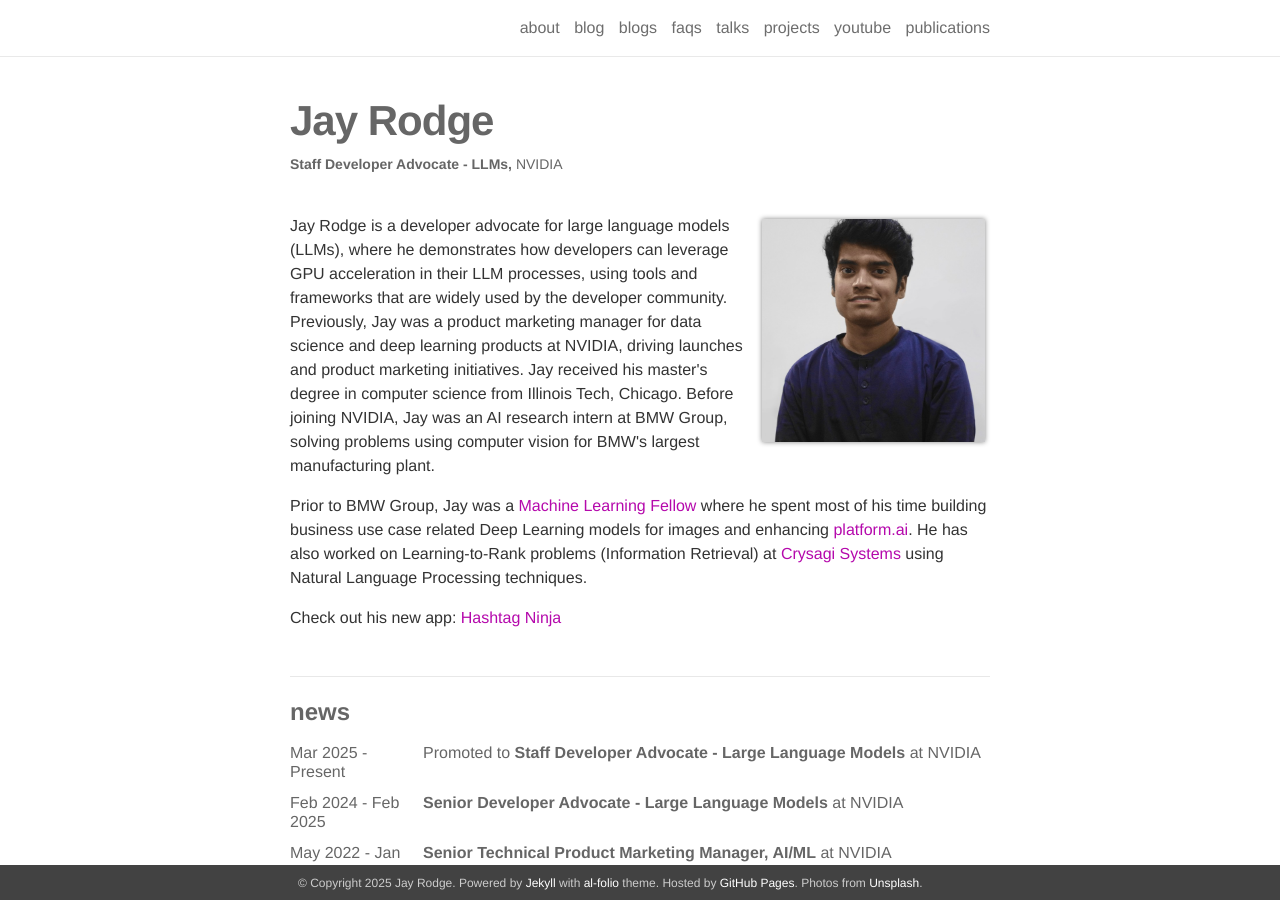
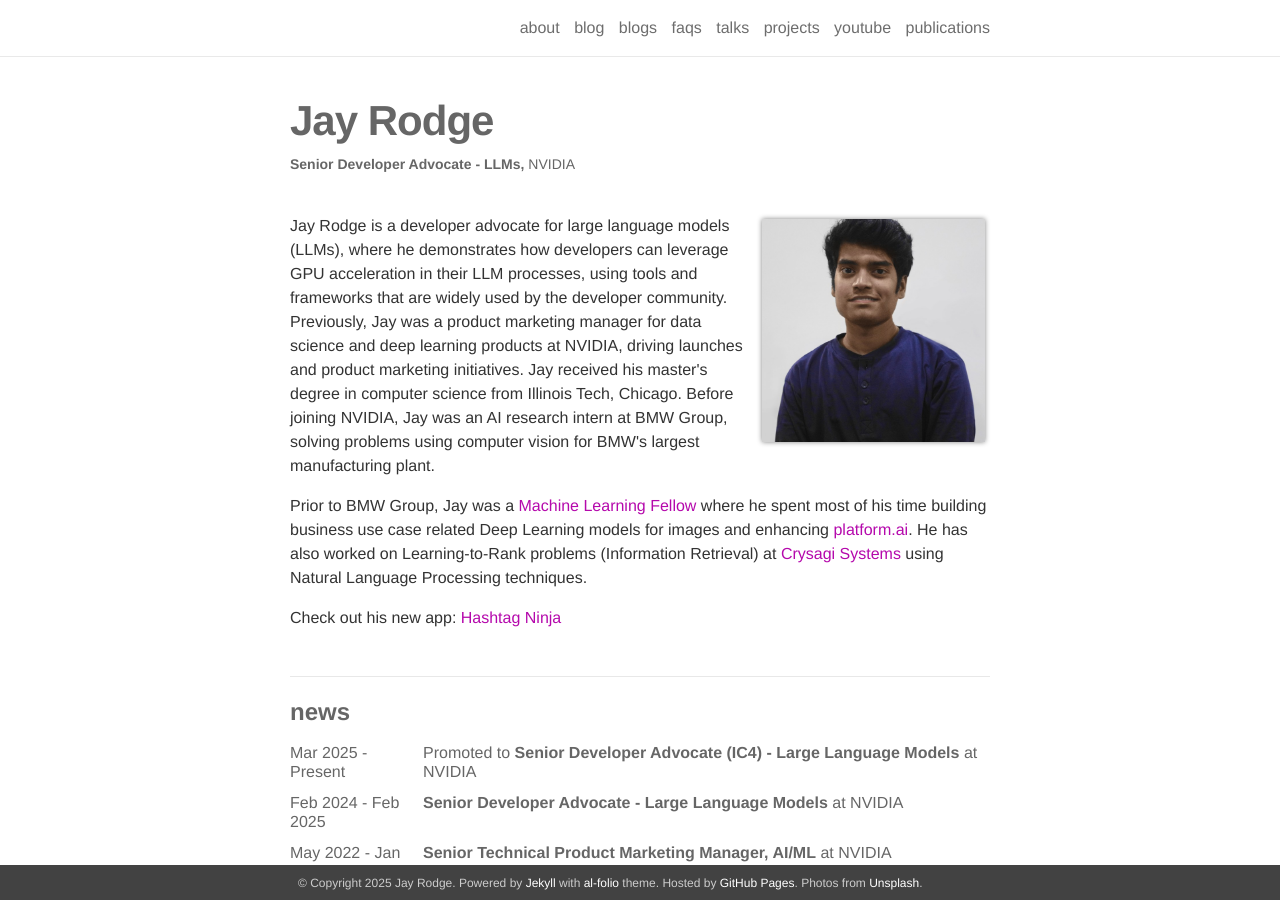
Before and after one commit to jayrodge/jayrodge.github.io, a Jekyll site: the page index.html, which Jekyll copies as it is, in a window 1280 px wide and 900 px high. Built offline with Jekyll 4.4.1, drawn with Linux system fonts in a browser that asks for light colours; nearby versions of some CDN libraries.

Commit message:
Update job title to Senior Developer Advocate (IC4)

```diff
--- a/index.html
+++ b/index.html
@@ -86,7 +86,7 @@
 
   <header class="post-header">
     <h1 class="post-title"><strong>Jay Rodge</strong></h1>
-    <h5 class="post-description"><a href="https://www.linkedin.com/in/jayrodge/"> <b>Staff Developer Advocate - LLMs,</b> </a>NVIDIA</h5>
+    <h5 class="post-description"><a href="https://www.linkedin.com/in/jayrodge/"> <b>Senior Developer Advocate - LLMs,</b> </a>NVIDIA</h5>
   </header>
 
   <article class="post-content <strong>Jay Rodge</strong> clearfix">
@@ -116,7 +116,7 @@
       <td class="date">Mar 2025 - Present</td>
       <td class="announcement">
 
-        Promoted to <b>Staff Developer Advocate - Large Language Models</b> at NVIDIA
+        Promoted to <b>Senior Developer Advocate (IC4) - Large Language Models</b> at NVIDIA
 
       </td>
     </tr>
```
